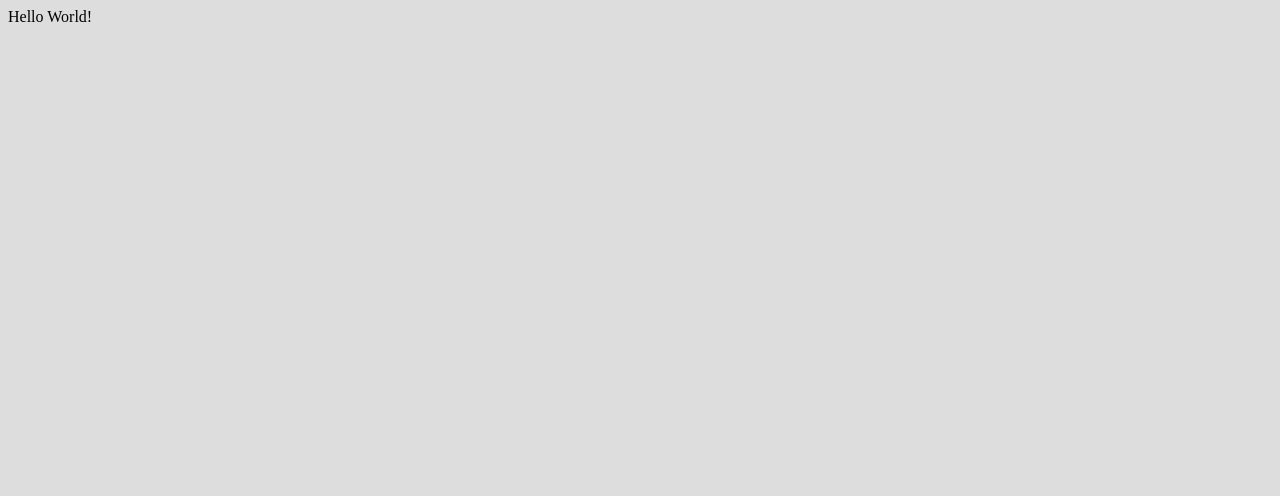
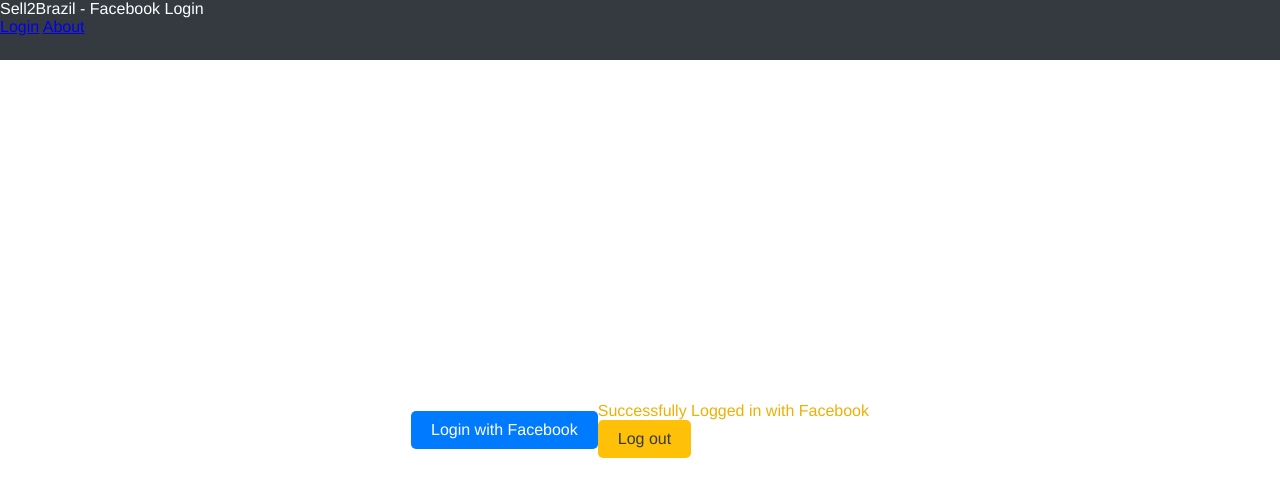
Before and after one commit to ngustavo/s2b-fb-login, a website: page index.html in a window 1280 px wide. Drawn offline with Linux system fonts and the light colour scheme.

Commit message:
algumas mudanças no layout

```diff
--- /dev/null
+++ b/css/_body.css
@@ -0,0 +1,45 @@
+
+html {
+    width: 100%;
+    height: 100%;
+}
+
+body {
+    margin: 0;
+    padding: 0;
+    font-family: Helvetica, sans-serif;
+    display: grid;
+    grid-auto-rows: 60px 1fr;
+    width: 100%;
+    height: 100%;
+    color: var(--black);
+}
+
+.text--light {
+    color: var(--light);
+}
+.text--warning {
+    color: var(--warning-darken)
+}
+
+.btn {
+    display: inline-block;
+    padding: 10px 20px;
+    background-color: var(--primary);
+    color: var(--light);
+    border-radius: 5px;
+}
+
+.btn:hover {
+    cursor: pointer;
+    background-color: var(--primary-darken);
+}
+
+.btn--warning {
+    background-color: var(--warning);
+    color: var(--dark);
+}
+
+.btn--warning:hover {
+    background-color: var(--warning-darken);
+}
--- /dev/null
+++ b/css/_content.css
@@ -0,0 +1,6 @@
+
+.content {
+    display: flex;
+    align-items: center;
+    justify-content: center;
+}
--- /dev/null
+++ b/css/_header.css
@@ -0,0 +1,6 @@
+
+.header {
+    background-color: var(--dark);
+    color: var(--light);
+    height: 60px;
+}
--- a/css/main.css
+++ b/css/main.css
@@ -1,4 +1,15 @@
 
-body {
-    background-color: #ddd;
+@import "_body.css";
+@import "_header.css";
+@import "_content.css";
+
+:root {
+    --light: #ffffff;
+    --dark: #343a40;
+
+    --primary: #007bff;
+    --primary-darken: #006aee;
+
+    --warning: #ffc107;
+    --warning-darken: #eeb006;
 }
--- a/index.html
+++ b/index.html
@@ -4,11 +4,26 @@
     <meta charset="UTF-8">
     <meta name="viewport" content="width=device-width, initial-scale=1.0">
     <meta http-equiv="X-UA-Compatible" content="ie=edge">
-    <title>Document</title>
+    <title>Sell2Brazil - Facebook Login</title>
     <link rel="stylesheet" href="/css/main.css">
     <script src="/js/main.js"></script>
 </head>
 <body>
-    Hello World!
+    <div class="header">
+        <div class="title">Sell2Brazil - Facebook Login</div>
+        <div class="navbar">
+            <a href="#">Login</a>
+            <a href="#">About</a>
+        </div>
+    </div>
+    <div class="content">
+        <div class="main">
+            <div class="btn">Login with Facebook</div>
+        </div>
+        <div class="signed">
+            <div class="text--warning">Successfully Logged in with Facebook</div>
+            <div class="btn btn--warning">Log out</div>
+        </div>
+    </div>
 </body>
 </html>
```
